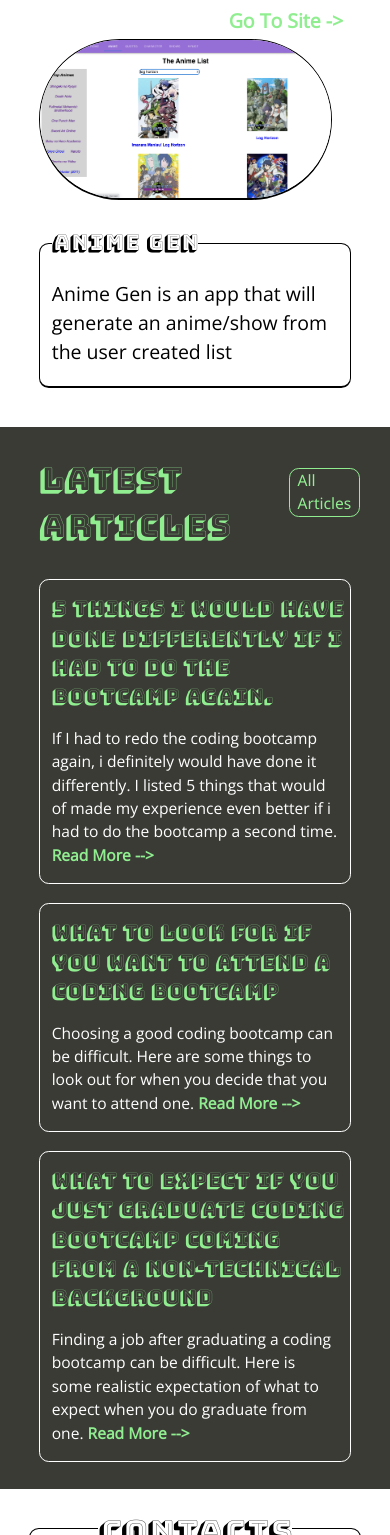
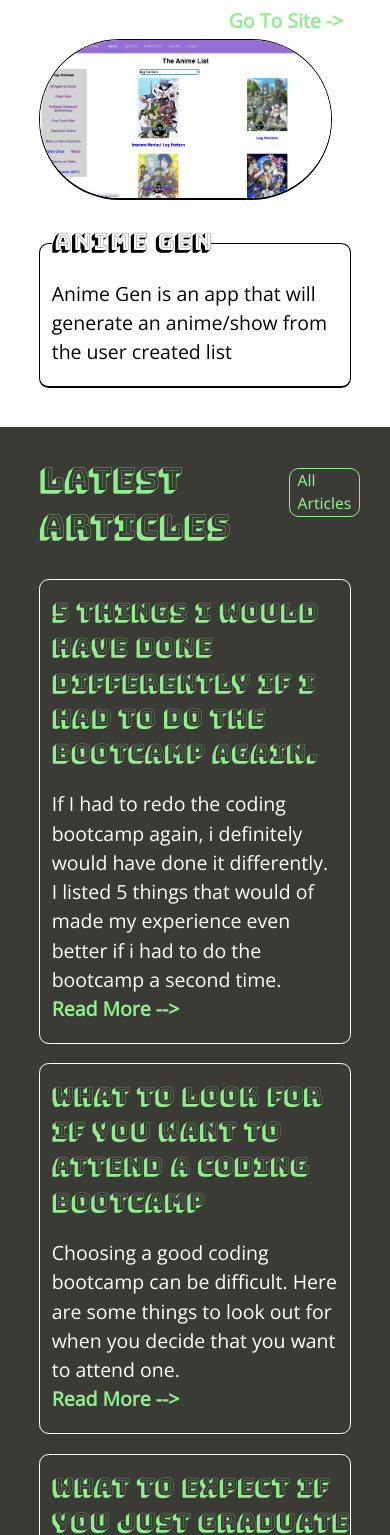
Before and after one commit to StudentCZ/my-website, a React (Create React App) app: page / in a window 390 px wide. Shown: the part 2002-3537 px from the top of the page. Built offline with nearby package versions, Linux system fonts and the light colour scheme.

Commit message:
fixed text size and positioning

```diff
--- a/src/components/Articles.js
+++ b/src/components/Articles.js
@@ -29,6 +29,7 @@ const Articles = () => {
           If I had to redo the coding bootcamp again, i definitely would have
           done it differently. I listed 5 things that would of made my
           experience even better if i had to do the bootcamp a second time.
+          <br />
           <a
             className={style.textLink}
             href='https://medium.com/@Chao.Zhou/5-things-i-would-havedone-differently-if-i-had-to-do-the-bootcamp-again-4dfe3cb95e86'
@@ -47,7 +48,7 @@ const Articles = () => {
         <p className={style.borderBoxText}>
           {' '}
           Choosing a good coding bootcamp can be difficult. Here are some things
-          to look out for when you decide that you want to attend one.{' '}
+          to look out for when you decide that you want to attend one. <br />
           <a
             className={style.textLink}
             href='https://medium.com/@Chao.Zhou/what-to-look-for-if-you-want-to-attend-a-coding-bootcamp-d00faabda2a8'
@@ -69,7 +70,7 @@ const Articles = () => {
           {' '}
           Finding a job after graduating a coding bootcamp can be difficult.
           Here is some realistic expectation of what to expect when you do
-          graduate from one.{' '}
+          graduate from one. <br />
           <a
             className={style.textLink}
             href='https://medium.com/@Chao.Zhou/what-to-expect-if-you-just-graduate-coding-bootcamp-coming-from-a-non-technical-background-1aea8b8ebe88'
--- a/src/components/Articles.module.css
+++ b/src/components/Articles.module.css
@@ -76,9 +76,9 @@ a {
     font-size: 4vw;
   }
   .borderBoxHeader {
+    font-size: 6vw;
+  }
+  .borderBoxText {
     font-size: 5vw;
   }
-  .borderBoxText {
-    font-size: 4vw;
-  }
 }
--- a/src/components/ProjectImageBar.module.css
+++ b/src/components/ProjectImageBar.module.css
@@ -74,7 +74,7 @@
   font-size: 2vw;
 }
 
-@media only screen and (max-width: 500px) {
+@media only screen and (max-width: 600px) {
   .containerOne {
     display: block;
   }
@@ -92,8 +92,8 @@
     width: 75vw;
   }
   .header {
-    top: -7vw;
-    font-size: 5.5vw;
+    top: -7.5vw;
+    font-size: 6vw;
   }
   .text {
     font-size: 5vw;
```
